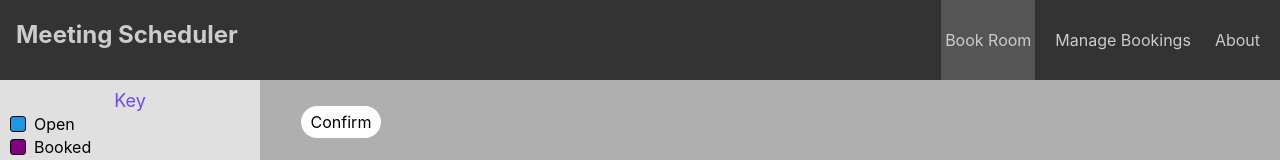
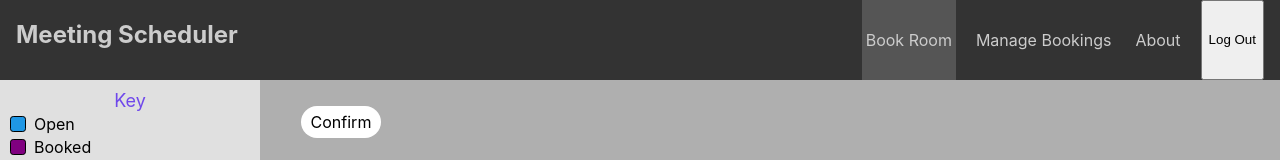
Before and after one commit to krl0mbs/meetingschedulertool, a React (Create React App) app: page /bookroom in a window 1280 px wide. Shown: the top 160 px of the page. Built offline with nearby package versions, Linux system fonts and the light colour scheme; no server answers.

Commit message:
Made login happen on bootup. Figured out how to redirect after logout.

```diff
--- a/src/Navbar.js
+++ b/src/Navbar.js
@@ -1,4 +1,5 @@
 import "./Navbar.css";
+import LogoutButton from "./components/LogOutButton";
 import { Link, useMatch, useResolvedPath} from "react-router-dom" // this library helps with making routes to other pages, offers better functionality than using regular tags
 
 export default function Navbar() {
@@ -9,6 +10,7 @@ export default function Navbar() {
             <CustomLinks to="/bookroom">Book Room</CustomLinks>
             <CustomLinks to="/managebookings">Manage Bookings</CustomLinks>
             <CustomLinks to="/about">About</CustomLinks>
+            <LogoutButton/>
         </ul>
     </nav>
     );
--- a/src/components/LogOutButton.js
+++ b/src/components/LogOutButton.js
@@ -5,7 +5,7 @@ const LogoutButton = () => {
   const { logout } = useAuth0();
 
   return (
-    <button onClick={() => logout({ logoutParams: { returnTo: window.location.origin } })}>
+    <button onClick={() => logout({ logoutParams: { returnTo: "http://localhost:3000/bookroom" } })}>
       Log Out
     </button>
   );
--- a/src/pages/Book.js
+++ b/src/pages/Book.js
@@ -7,6 +7,7 @@ import { TableKey } from "../components/TableKey";
 import { useEffect, useState } from 'react';
 import axios from "axios";
 import { Calendar } from "react-calendar";
+import { useAuth0 } from "@auth0/auth0-react";
 
 import Navbar from "../Navbar";
 
@@ -61,6 +62,16 @@ export default function Book() {
     }
   }, [filtered]);
 
+  const {isLoading, loginWithRedirect, isAuthenticated} = useAuth0();
+
+    useEffect(() => {
+        (async function login() {
+            if (!isLoading && !isAuthenticated) {
+                await loginWithRedirect();
+            }
+        })();
+  }, []);
+
   return (
       <div style={{display:"flex", flexDirection:"row"}}>
         <div className="sidebar">
--- a/src/pages/Login.js
+++ b/src/pages/Login.js
@@ -15,7 +15,9 @@ export default function Home() {
                 await loginWithRedirect();
             }
         })();
-    }, []);
+        // window.addEventListener('DOMContentLoaded', (event) => {
+        // });
+    }, [isLoading]);
 
     return <div className="Login-body">
         <h1>Log in to begin booking</h1>
```
